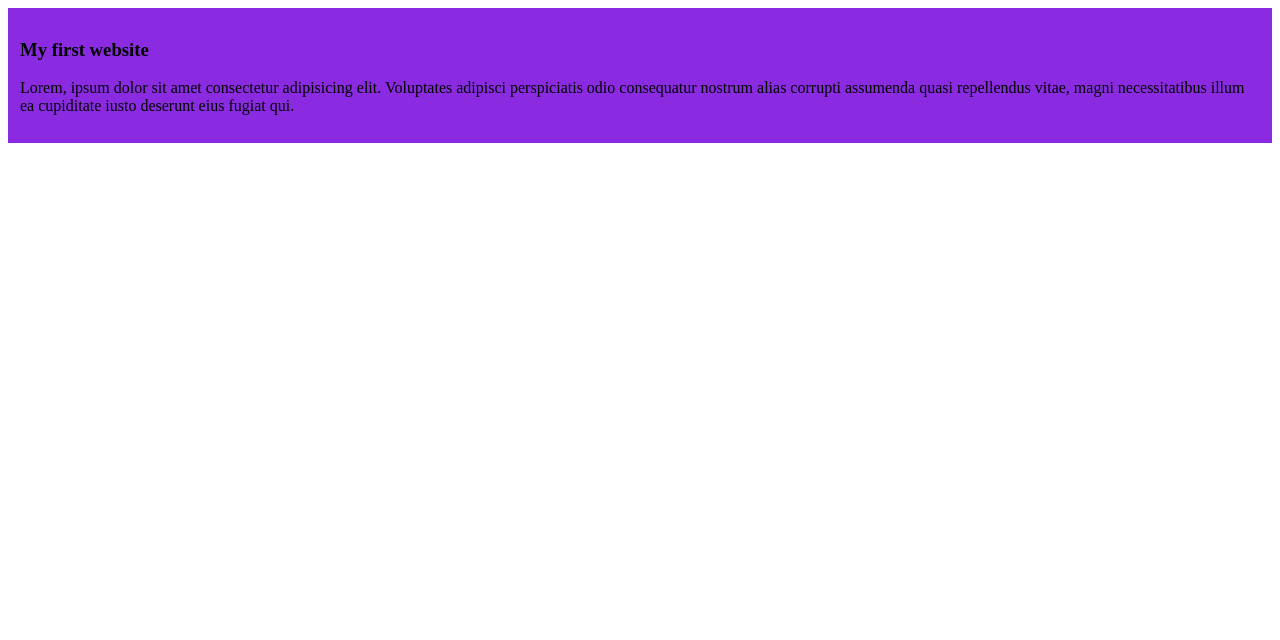
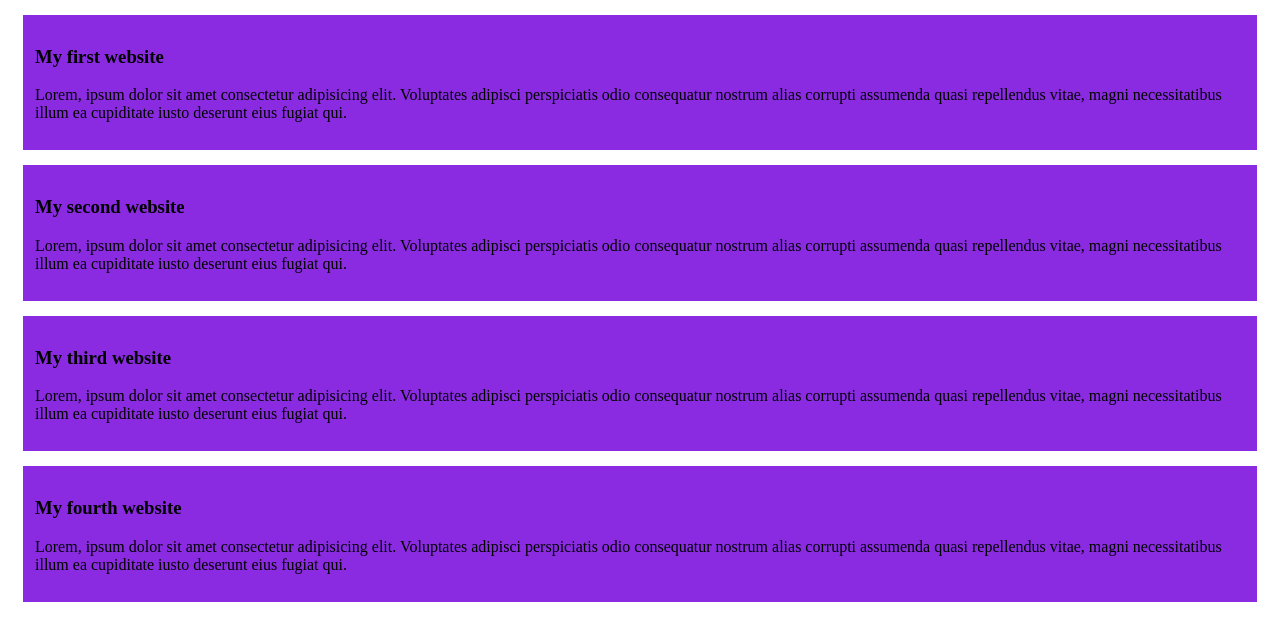
Before and after one commit to Shumia-Akther/my-first-github-repo, a plain HTML site: page index.html in a window 1280 px wide. Drawn offline with Linux system fonts and the light colour scheme.

Commit message:
added the other blog

```diff
--- a/index.html
+++ b/index.html
@@ -11,5 +11,17 @@
     <h3>My first website</h3>
     <p>Lorem, ipsum dolor sit amet consectetur adipisicing elit. Voluptates adipisci perspiciatis odio consequatur nostrum alias corrupti assumenda quasi repellendus vitae, magni necessitatibus illum ea cupiditate iusto deserunt eius fugiat qui.</p>
    </div>
+   <div>
+    <h3>My second website</h3>
+    <p>Lorem, ipsum dolor sit amet consectetur adipisicing elit. Voluptates adipisci perspiciatis odio consequatur nostrum alias corrupti assumenda quasi repellendus vitae, magni necessitatibus illum ea cupiditate iusto deserunt eius fugiat qui.</p>
+   </div>
+   <div>
+    <h3>My third website</h3>
+    <p>Lorem, ipsum dolor sit amet consectetur adipisicing elit. Voluptates adipisci perspiciatis odio consequatur nostrum alias corrupti assumenda quasi repellendus vitae, magni necessitatibus illum ea cupiditate iusto deserunt eius fugiat qui.</p>
+   </div>
+   <div>
+    <h3>My fourth website</h3>
+    <p>Lorem, ipsum dolor sit amet consectetur adipisicing elit. Voluptates adipisci perspiciatis odio consequatur nostrum alias corrupti assumenda quasi repellendus vitae, magni necessitatibus illum ea cupiditate iusto deserunt eius fugiat qui.</p>
+   </div>
 </body>
 </html>
--- a/styles/blog.css
+++ b/styles/blog.css
@@ -1,4 +1,5 @@
 div{
     background-color: blueviolet;
     padding: 12px;
+    margin: 15px;
 }
```
